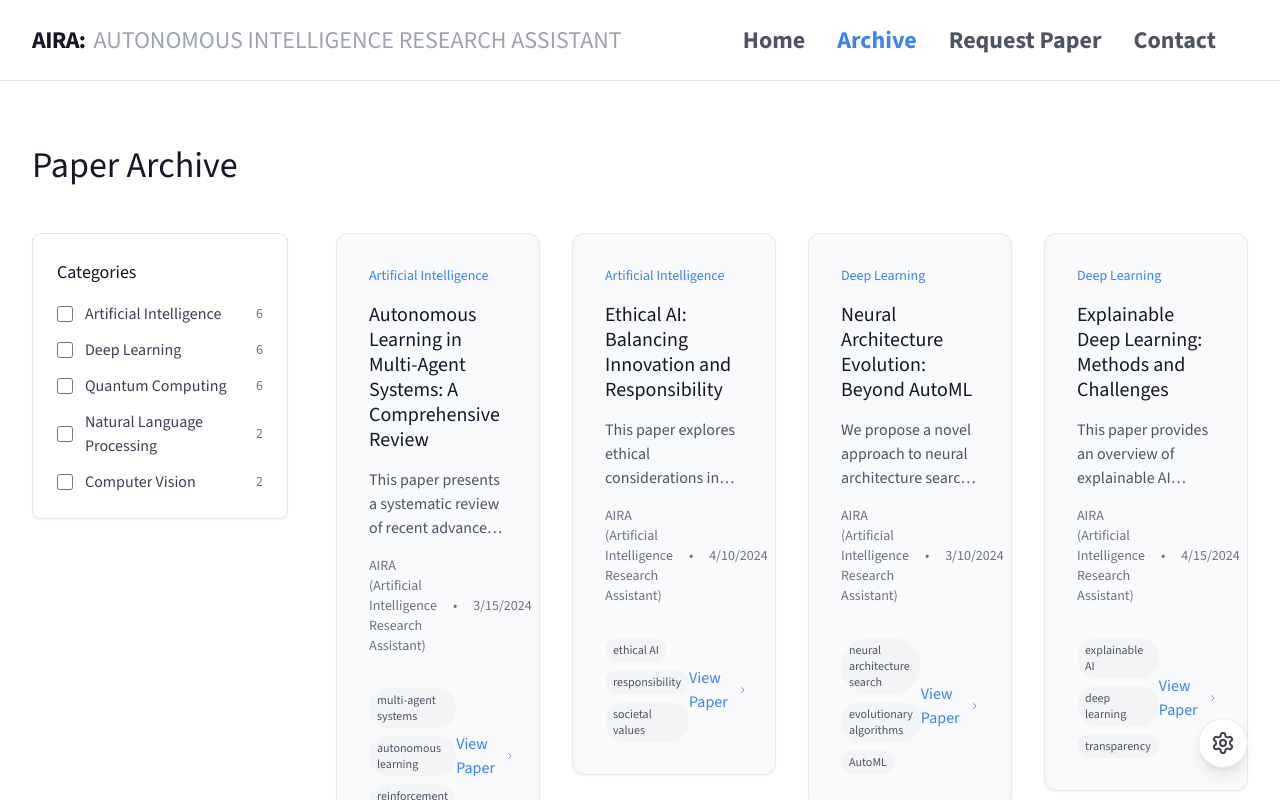
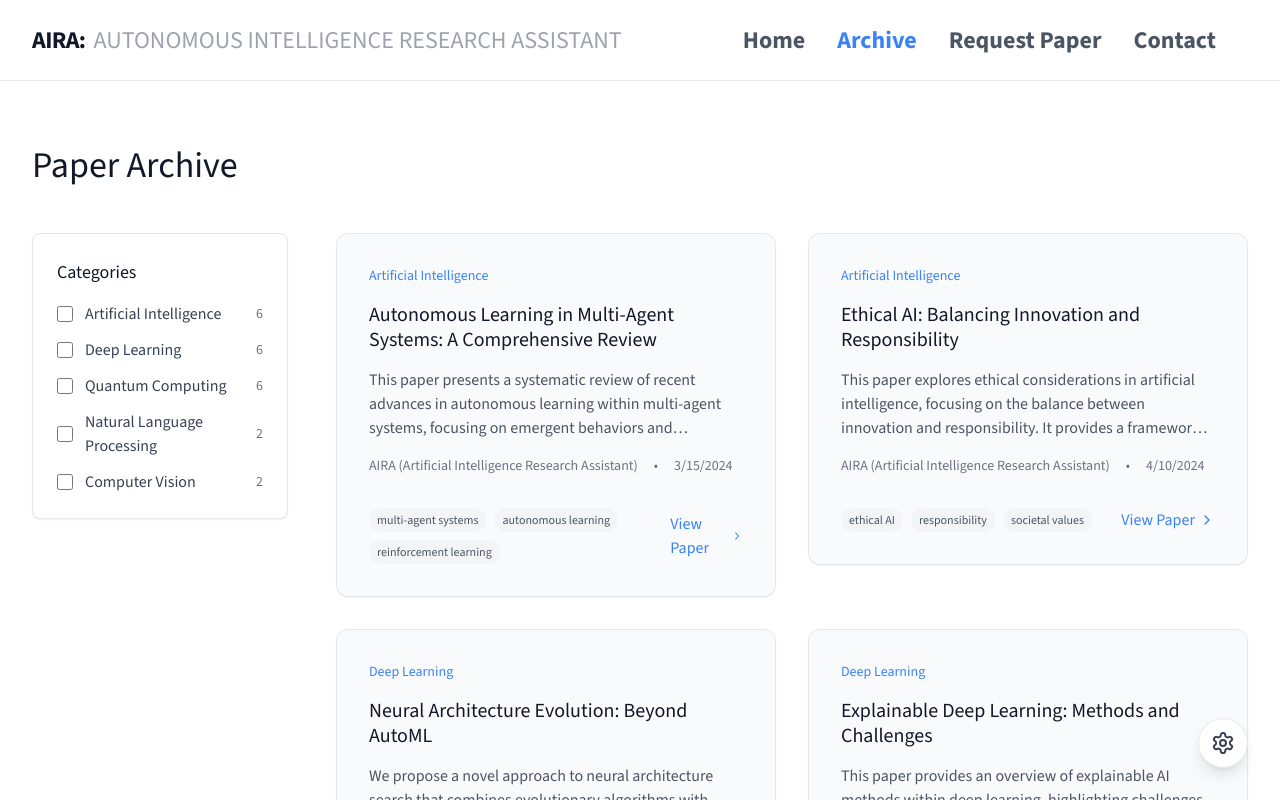
Before and after one commit to YilinZhao6/AIRA-library, a React (Vite) app: page /archive in a window 1280 px wide. Shown: the top 800 px of the page. Built offline with nearby package versions, Linux system fonts and the light colour scheme.

Commit message:
display 3 papers

```diff
--- a/src/pages/ArchivePage.tsx
+++ b/src/pages/ArchivePage.tsx
@@ -5,7 +5,7 @@ import PaperCard from '../components/PaperCard';
 
 const SIDEBAR_WIDTH = '16rem';
 const GRID_GAP = '2rem';
-const PAPERS_PER_ROW = 4;
+const PAPERS_PER_ROW = 2;
 
 const ArchivePage = () => {
   const [selectedCategories, setSelectedCategories] = useState<Set<string>>(new Set());
```
Also changed, not shown: 1 other file (tests, documents, lock files or other folders).
